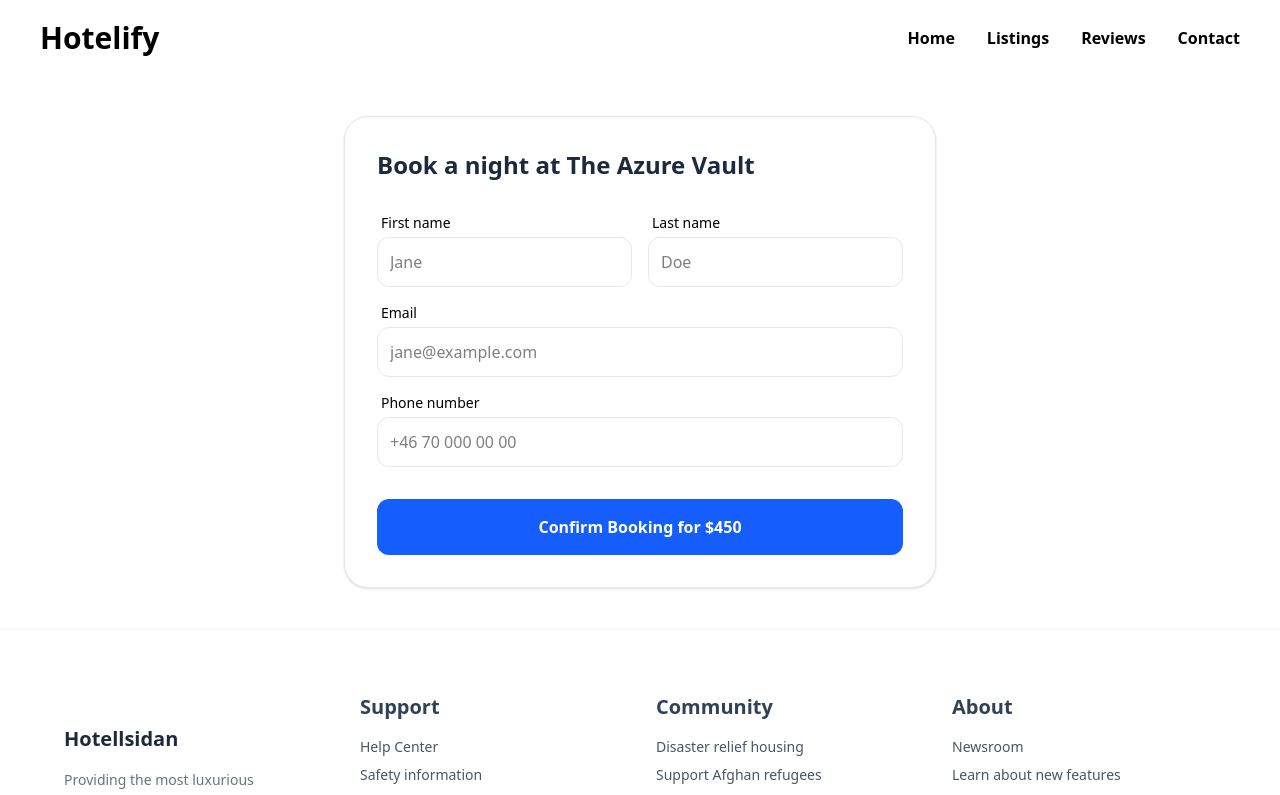
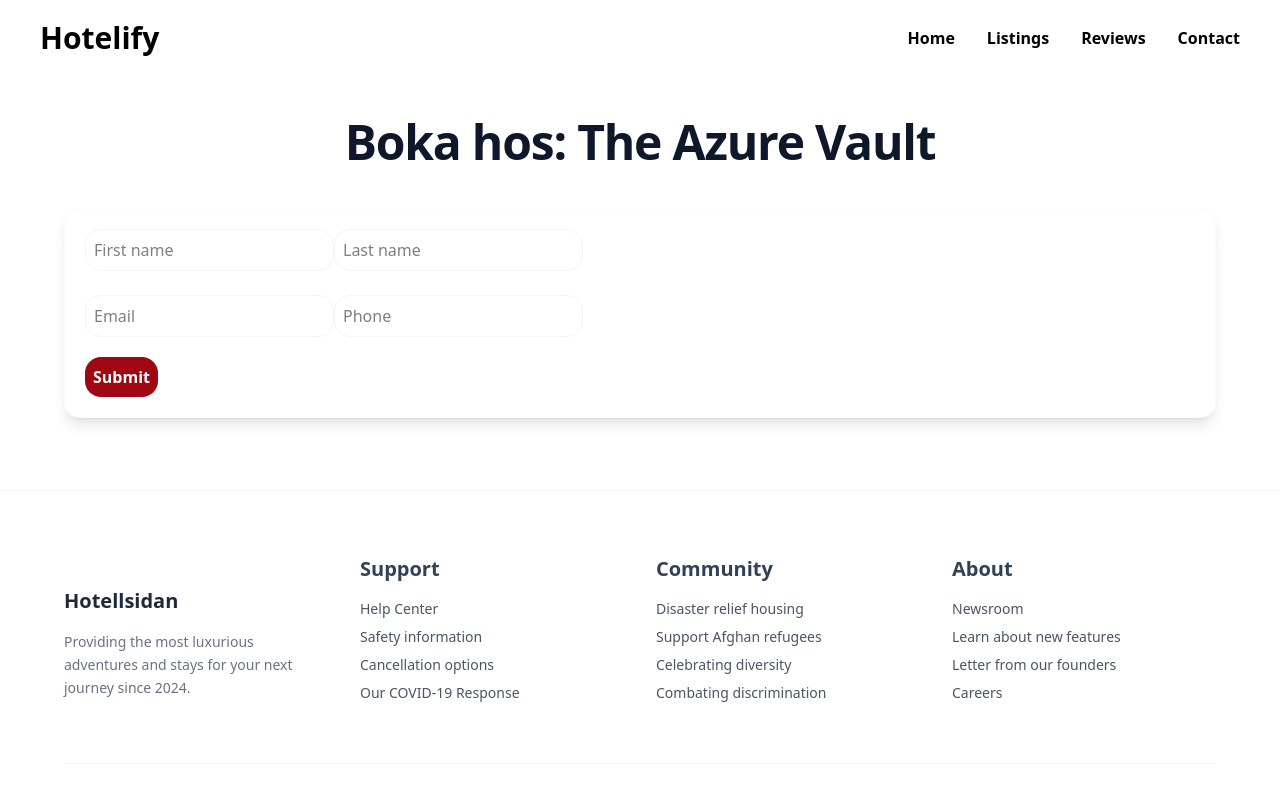
Before and after one commit to DelucaGit/Hotelify, a Next.js app: page /booking/1 in a window 1280 px wide. Shown: the top 795 px of the page. Built offline with nearby package versions, Linux system fonts and the light colour scheme.

Commit message:
Form basics

```diff
--- a/src/app/booking/[id]/page.jsx
+++ b/src/app/booking/[id]/page.jsx
@@ -1,83 +1,16 @@
 import React from 'react'
-import { hotels } from "../../data/localdata";
+import {hotels} from "../../data/localdata";
+import BookingForm from "../../components/UI/BookingForm"
 
-const Page = async ({ params }) => {
-    const { id } = await params;
+const Page = async ({params}) => {
+    const {id} = await params;
     const hotel = hotels.find(h => h.id.toString() === id);
 
-    if (!hotel) return <div><p>Can&#39;t find hotel</p></div>;
-
-    // This function runs on the server when the form is submitted
-    async function createBooking(formData) {
-        "use server";
-
-        const bookingData = {
-            hotelId: id,
-            firstName: formData.get("firstName"),
-            lastName: formData.get("lastName"),
-            email: formData.get("email"),
-            phone: formData.get("phone"),
-        };
-
-        console.log("New Booking Received:", bookingData);
-    }
-
     return (
-        <main className="max-w-2xl mx-auto p-10">
-            <div className="bg-white border border-slate-200 p-8 rounded-3xl shadow-sm">
-                <form action={createBooking} className="flex flex-col gap-4">
-                    <h3 className="text-2xl font-bold mb-4">Book a night at {hotel.name}</h3>
-
-                    <div className="grid grid-cols-2 gap-4">
-                        <div className="flex flex-col gap-1">
-                            <label className="text-sm font-medium ml-1">First name</label>
-                            <input
-                                name="firstName"
-                                required
-                                placeholder="Jane"
-                                className="border border-slate-200 p-3 rounded-xl focus:outline-blue-500"
-                            />
-                        </div>
-                        <div className="flex flex-col gap-1">
-                            <label className="text-sm font-medium ml-1">Last name</label>
-                            <input
-                                name="lastName"
-                                required
-                                placeholder="Doe"
-                                className="border border-slate-200 p-3 rounded-xl focus:outline-blue-500"
-                            />
-                        </div>
-                    </div>
-
-                    <div className="flex flex-col gap-1">
-                        <label className="text-sm font-medium ml-1">Email</label>
-                        <input
-                            name="email"
-                            type="email"
-                            required
-                            placeholder="jane@example.com"
-                            className="border border-slate-200 p-3 rounded-xl focus:outline-blue-500"
-                        />
-                    </div>
-
-                    <div className="flex flex-col gap-1">
-                        <label className="text-sm font-medium ml-1">Phone number</label>
-                        <input
-                            name="phone"
-                            type="tel"
-                            required
-                            placeholder="+46 70 000 00 00"
-                            className="border border-slate-200 p-3 rounded-xl focus:outline-blue-500"
-                        />
-                    </div>
-
-                    <button
-                        type="submit"
-                        className="mt-4 bg-blue-600 hover:bg-blue-700 text-white font-bold py-4 rounded-xl transition-all"
-                    >
-                        Confirm Booking for ${hotel.price}
-                    </button>
-                </form>
+        <main className={"max-w-9/10 mx-auto pt-9 pb-9"}>
+            <h1 className={"text-center"}>Boka hos: {hotel.name}</h1>
+            <div className={"border border-gray-50 rounded-2xl shadow-lg p-5 my-9"}>
+                <BookingForm hotel={hotel}/>
             </div>
         </main>
     )
--- a/src/app/components/UI/BookingForm.jsx
+++ b/src/app/components/UI/BookingForm.jsx
@@ -1,8 +1,49 @@
-import React from 'react'
+"use client";
+import React, {useState} from 'react'
 
-const BookingForm = () => {
+const BookingForm =  (hotelData) => {
+
+    const {hotel} =  hotelData
+    const [days,setDays] = useState(1);
+    const [guests,setGuests] = useState(1);
+
+    const costPerNight = (hotel.price * guests) * days;
+
+    async function handleBooking(formData){
+
+        alert("Hej")
+    }
     return (
-        <div>BookingForm</div>
+        <>
+            <form action={handleBooking}>
+                <input
+                    type="text"
+                    placeholder={"First name"}
+                    name={"firstname"}
+                    className={"border border-gray-100 p-2 rounded-2xl"}
+                />
+                <input
+                    type="text"
+                    placeholder={"Last name"}
+                    name={"lastname"}
+                    className={"border border-gray-100 p-2 rounded-2xl"}
+
+                /><br/><br/>
+                <input
+                    type="text"
+                    placeholder={"Email"}
+                    name={"email"}
+                    className={"border border-gray-100 p-2 rounded-2xl"}
+                />
+                <input type="tel" placeholder={"Phone"} name={"phone"} className={"border border-gray-100 p-2 rounded-2xl"}/><br/>
+                <button
+                    className={"bg-red-800 text-white font-bold p-2 rounded-2xl cursor-pointer mt-5"}
+                    type={"submit"}
+                    >
+                        Submit
+                </button>
+            </form>
+        </>
     )
 }
 export default BookingForm
```
